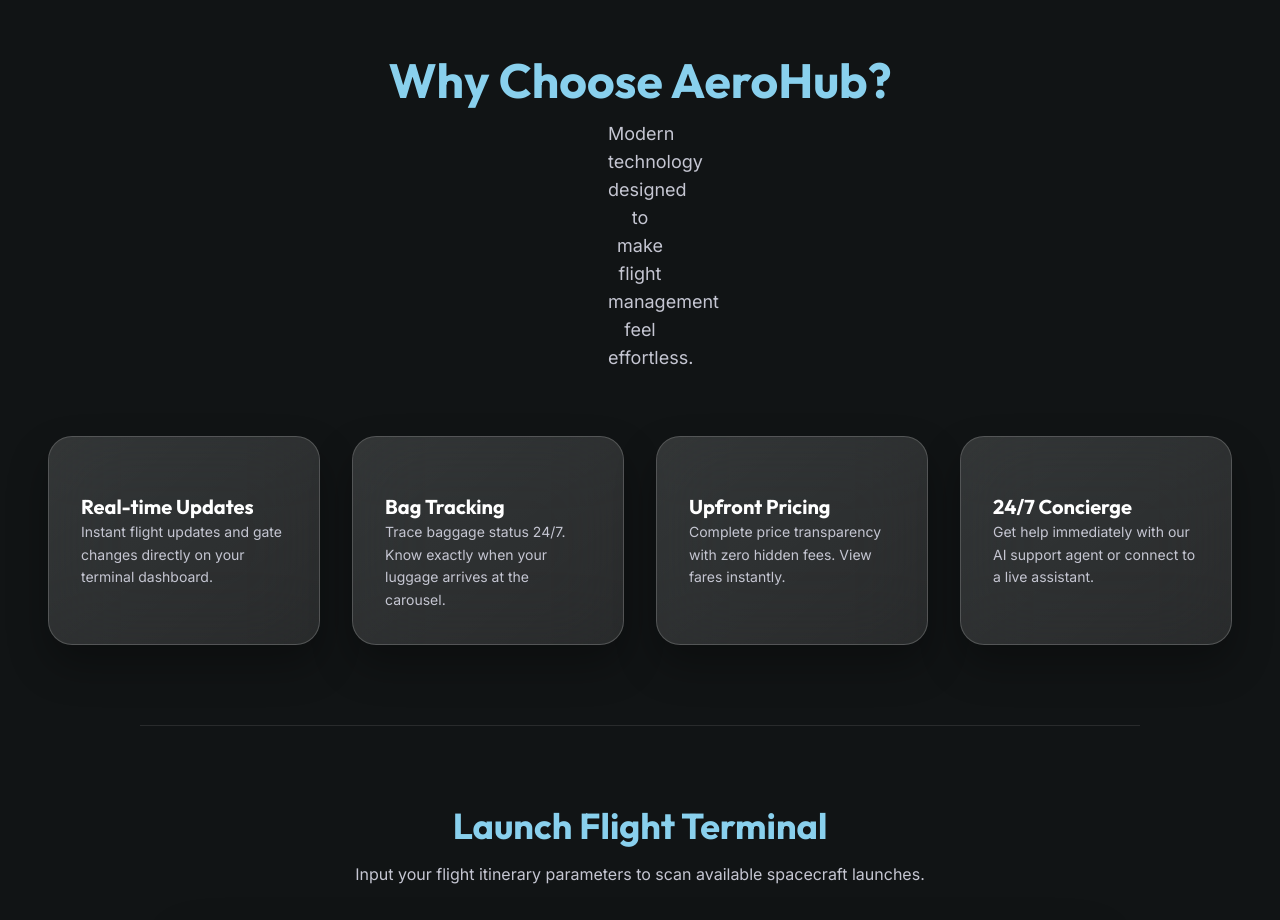
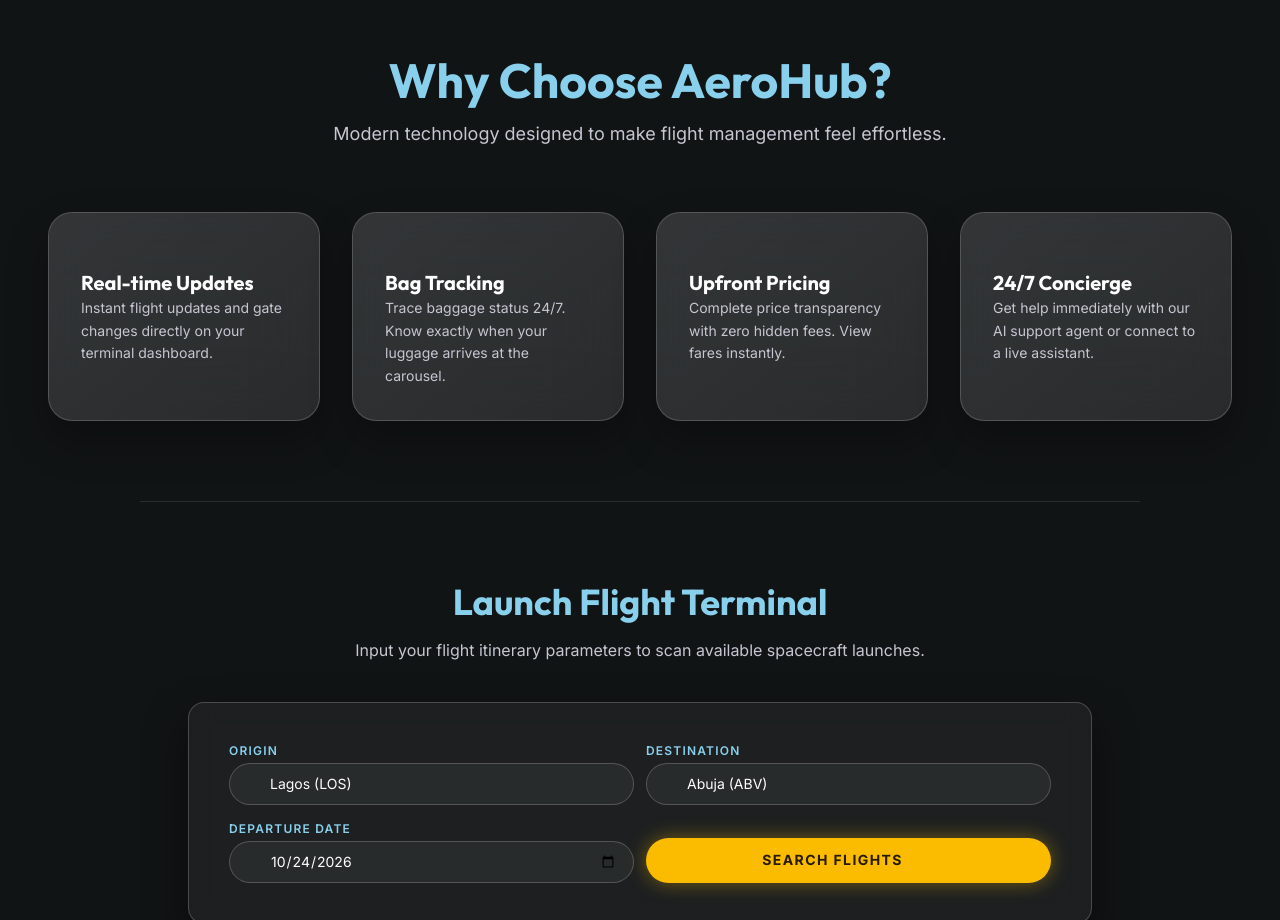
Before and after one commit to Jess52487/Flight_Booking_Reservation, a Next.js app: page / in a window 1280 px wide. Shown: the part 1220-2140 px from the top of the page. Built offline with nearby package versions, Linux system fonts and the light colour scheme; no server answers.

Commit message:
style: expand subtitle max-width container on landing and support page empty state to prevent vertical wrapping

```diff
--- a/src/app/page.tsx
+++ b/src/app/page.tsx
@@ -233,7 +233,7 @@ export default function LandingWelcomePage() {
       <section className="relative z-10 px-6 md:px-12 py-20 w-full max-w-[1400px] mx-auto border-t border-white/10">
         <div className="text-center space-y-4 mb-16">
           <h2 className="font-outfit text-3xl md:text-5xl font-bold text-[var(--color-secondary)]">Why Choose AeroHub?</h2>
-          <p className="font-inter text-lg text-[var(--color-on-surface-variant)] max-w-xl mx-auto">Modern technology designed to make flight management feel effortless.</p>
+          <p className="font-inter text-lg text-[var(--color-on-surface-variant)] max-w-3xl mx-auto">Modern technology designed to make flight management feel effortless.</p>
         </div>
 
         <div className="grid grid-cols-1 md:grid-cols-2 lg:grid-cols-4 gap-8">
--- a/src/app/support/page.tsx
+++ b/src/app/support/page.tsx
@@ -120,7 +120,7 @@ export default function SupportPage() {
                   <span className="material-symbols-outlined text-[var(--color-secondary)] text-5xl animate-pulse">support_agent</span>
                 </div>
                 <h3 className="font-outfit text-3xl md:text-4xl font-bold text-white leading-tight mb-2">AeroHub Concierge Core</h3>
-                <p className="font-inter text-base md:text-lg text-[var(--color-on-surface-variant)] max-w-xl mx-auto leading-relaxed px-6">
+                <p className="font-inter text-base md:text-lg text-[var(--color-on-surface-variant)] max-w-3xl mx-auto leading-relaxed px-6">
                   Welcome back, Commander. If you have questions regarding lost baggage, ticket refunds, or lounge clearance, enter your query below or choose a quick prompt to begin.
                 </p>
               </div>
```
